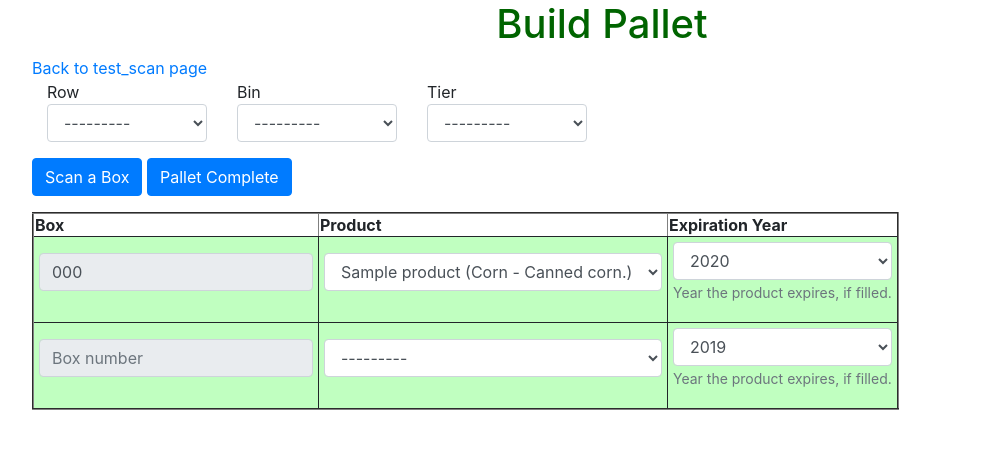
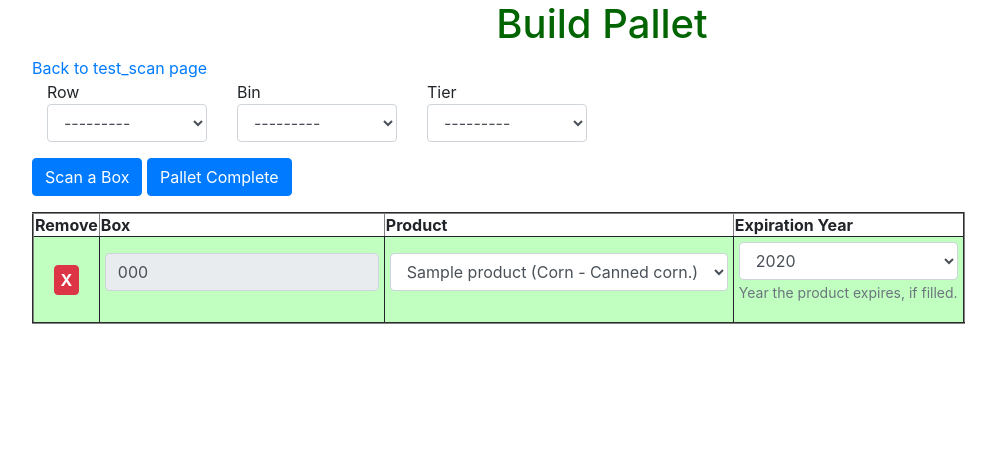
Before and after one commit to w-a-r-m-inventory-system/Food-Pantry-Inventory, a Django app: page /fpiweb/build_pallet/1/ in a window 1280 px wide. Shown: the top 449 px of the page, without its empty margins (38-1034 px from the left). Run offline with Django 3.2, Linux system fonts and the light colour scheme; data comes from the database, SQL or seed files in the repository; tables that the repository leaves empty hold one stand-in row (values such as "Sample post"); parts of the project's set-up code (start-up, migrations or seed data) failed here and were passed over; some libraries are stand-ins or nearby versions.

Commit message:
scanning working

```diff
--- a/fpiweb/forms.py
+++ b/fpiweb/forms.py
@@ -261,6 +261,7 @@ class BoxItemForm(forms.ModelForm):
         max_length=Box.box_number_max_length,
         min_length=Box.box_number_min_length,
         disabled=True,
+        required=False,
     )
 
     product = forms.ModelChoiceField(
--- a/fpiweb/models.py
+++ b/fpiweb/models.py
@@ -450,11 +450,9 @@ class Box(models.Model):
             .filter(box_type_code__istartswith='ev') \
             .first()
         if box_type:
-            print("Found box_type starting with ev")
             return box_type
         box_type = BoxType.objects.first()
         if box_type:
-            print("Grabbing the first box")
             return box_type
         return None
 
--- a/fpiweb/static/fpiweb/build_pallet.js
+++ b/fpiweb/static/fpiweb/build_pallet.js
@@ -2,6 +2,8 @@
 let buildPallet = {
 
     tbody: null,
+    scanABoxRow: null,
+    totalFormsField: null,
 
     getNextAvailableBoxFormId: function()
     {
@@ -41,6 +43,12 @@ let buildPallet = {
         return j;
     },
 
+    scanErrorHandler: function(jqXHR, textStatus, errorThrown)
+    {
+        console.error(jqXHR.responseText);
+        alert(jqXHR.responseText);
+    },
+
     scanRequest: function(scanData, boxNumber, callback)
     {
         let nextFormId = buildPallet.getNextAvailableBoxFormId();
@@ -55,26 +63,50 @@ let buildPallet = {
             },
             callback,
             'html'
-        )
+        ).fail(buildPallet.scanErrorHandler);
     },
 
     scanCallback: function(data, textStatus, jqXHR)
     {
         console.log("buildPallet.scanCallback called");
+        scanner.hideModal();
         if(jqXHR.status >= 400)
         {
-            alert(jqXHR.responseText);
+            buildPallet.scanErrorHandler(jqXHR, textStatus, null);
             return;
         }
 
         buildPallet.tbody.prepend(data);
+        buildPallet.scanABoxRow.hide();
+        buildPallet.totalFormsField.val(
+            Number.parseInt(buildPallet.totalFormsField.val()) + 1
+        );
+        $('button.remove').click(buildPallet.removeBox);
+    },
 
-        scanner.hideModal();
+    removeBox: function(event)
+    {
+        event.preventDefault();
+        event.stopPropagation();
+
+        let button = $(event.target);
+        let row = button.parents('tr');
+        row.remove();
+        let totalForms =  Number.parseInt(buildPallet.totalFormsField.val());
+        totalForms--;
+        buildPallet.totalFormsField.val(totalForms);
+        if(totalForms == 0)
+            buildPallet.scanABoxRow.show();
     },
 
     setup: function()
     {
         buildPallet.tbody = $('table#boxTable>tbody');
+        buildPallet.scanABoxRow = $('#scanABoxRow');
+        buildPallet.totalFormsField = $('#id_box_forms-TOTAL_FORMS');
+
+        $('button.remove').click(buildPallet.removeBox);
+
         scanner.setup(
             buildPallet.scanCallback,
             buildPallet.scanRequest
--- a/fpiweb/static/fpiweb/scanner.js
+++ b/fpiweb/static/fpiweb/scanner.js
@@ -34,6 +34,13 @@ let scanner = {
         $('#scanButton').click(scanner.scan);
     },
 
+    defaultRequestFailed: function(jqXHR, textStatus, errorThrown)
+    {
+        let error = jqXHR.responseText;
+        console.error(error);
+        alert(error)
+    },
+
     defaultRequestMethod: function(scanData, boxNumber, callback)
     {
         $.post(
@@ -43,11 +50,14 @@ let scanner = {
                 'boxNumber': boxNumber,
             },
             callback,
-        );
+        ).fail(scanner.defaultRequestFailed);
     },
 
     scan: function(event)
     {
+        event.preventDefault();
+        event.stopPropagation();
+
         let canvas = document.createElement('canvas');
         canvas.width = scanner.video.clientWidth;
         canvas.height = scanner.video.clientHeight;
@@ -66,11 +76,11 @@ let scanner = {
         let dataLength = Number(scanData.length).toLocaleString();
         console.log(`scanData is ${dataLength} characters in length`);
 
-        let boxNumber = document.getElementById('boxNumber').value;
+        let boxNumberField = document.getElementById('boxNumber')
+        let boxNumber = boxNumberField.value;
+        boxNumberField.value = '';
 
         scanner.requestMethod(scanData, boxNumber, scanner.callback);
-
-        event.preventDefault();
     },
 
     hideModal: function()
--- a/fpiweb/static/fpiweb/style.css
+++ b/fpiweb/static/fpiweb/style.css
@@ -144,3 +144,10 @@ div#scannerModal div.controls{
     margin-right: auto;
     display: flex;
 }
+
+button.remove{
+    font-weight: bold;
+    /* order is top, right, bottom left */
+    padding: 0.125rem 0.375rem 0.125rem 0.375rem;
+    color: white;
+}
--- a/fpiweb/templates/fpiweb/box_form.html
+++ b/fpiweb/templates/fpiweb/box_form.html
@@ -9,8 +9,11 @@ form   The BoxItemForm
 
 <tr>
   <td>
+    <button class="remove btn btn-danger">X</button>
+  </td>
+  <td>
     {% bootstrap_field form.box_number show_help=False show_label=False %}
-    {{ form.box_id }}
+    {{ form.box_id }}{# hidden input #}
   </td>
   <td>{% bootstrap_field form.product show_help=False show_label=False %}</td>
   <td>{% bootstrap_field form.exp_year show_help=False show_label=False %}</td>
--- a/fpiweb/templates/fpiweb/build_pallet.html
+++ b/fpiweb/templates/fpiweb/build_pallet.html
@@ -66,7 +66,12 @@ div.coordinate_label{
     </div>
 
     <div class="row" style="margin-bottom: 1rem;">
-      <button class="btn btn-primary" data-toggle="modal" data-target="#scannerModal">Scan a Box</button>&nbsp;
+      {# by default a button acts like <input type="submit"> type="button" disables this behavior #}
+      <button
+        type="button"
+        class="btn btn-primary"
+        data-toggle="modal"
+        data-target="#scannerModal">Scan a Box</button>&nbsp;
       <button class="btn btn-primary">Pallet Complete</button>
     </div>
 
@@ -74,6 +79,7 @@ div.coordinate_label{
       <table id="boxTable" border="2">
         <thead>
           <tr>
+            <th>Remove</th>
             <th>Box</th>
             <th>Product</th>
             <th>Expiration Year</th>
@@ -83,6 +89,9 @@ div.coordinate_label{
           {% for box_form in box_forms %}
             <tr>
               <td>
+                <button class="btn btn-danger remove">X</button>
+              </td>
+              <td>
                 {% bootstrap_field box_form.box_number show_help=False show_label=False %}
                 {{ box_form.box_id }}
               </td>
@@ -90,8 +99,8 @@ div.coordinate_label{
               <td>{% bootstrap_field box_form.exp_year show_help=False show_label=False %}</td>
             </tr>
           {% empty %}
-            <tr>
-              <td colspan="3">Scan a box</td>
+            <tr id="scanABoxRow">
+              <td colspan="4">Scan a box</td>
             </tr>
           {% endfor %}
         </tbody>
--- a/fpiweb/views.py
+++ b/fpiweb/views.py
@@ -12,12 +12,18 @@ from django.contrib.auth.mixins import LoginRequiredMixin
 from django.core.serializers import serialize
 from django.db.models import Max
 from django.forms import modelformset_factory
-from django.http import FileResponse, JsonResponse, StreamingHttpResponse
+from django.http import FileResponse, HttpResponse, JsonResponse
 from django.shortcuts import redirect, render
 from django.urls import reverse, reverse_lazy
 from django.views import View
-from django.views.generic import TemplateView, ListView, DetailView, \
-    CreateView, UpdateView, DeleteView, FormView
+from django.views.generic import \
+    CreateView, \
+    DeleteView, \
+    DetailView, \
+    FormView, \
+    ListView, \
+    TemplateView, \
+    UpdateView
 
 
 from fpiweb.code_reader import \
@@ -422,7 +428,7 @@ class BuildPalletView(View):
     BoxFormFactory = modelformset_factory(
         Box,
         form=BoxItemForm,
-        extra=1,
+        extra=0,
     )
 
     def get(self, request, *args, **kwargs):
@@ -645,7 +651,13 @@ class BoxItemFormView(LoginRequiredMixin, View):
             request.POST.get('boxNumber'),
         )
         prefix = request.POST.get('prefix')
-        box, created = ScannerView.get_box(scan_data, box_number)
+
+        try:
+            box, created = ScannerView.get_box(scan_data, box_number)
+        except ScannerViewError as sve:
+            error = str(sve)
+            logger.error(error)
+            return HttpResponse("Scan failed.", status=404)
 
         return render(
             request,
```
